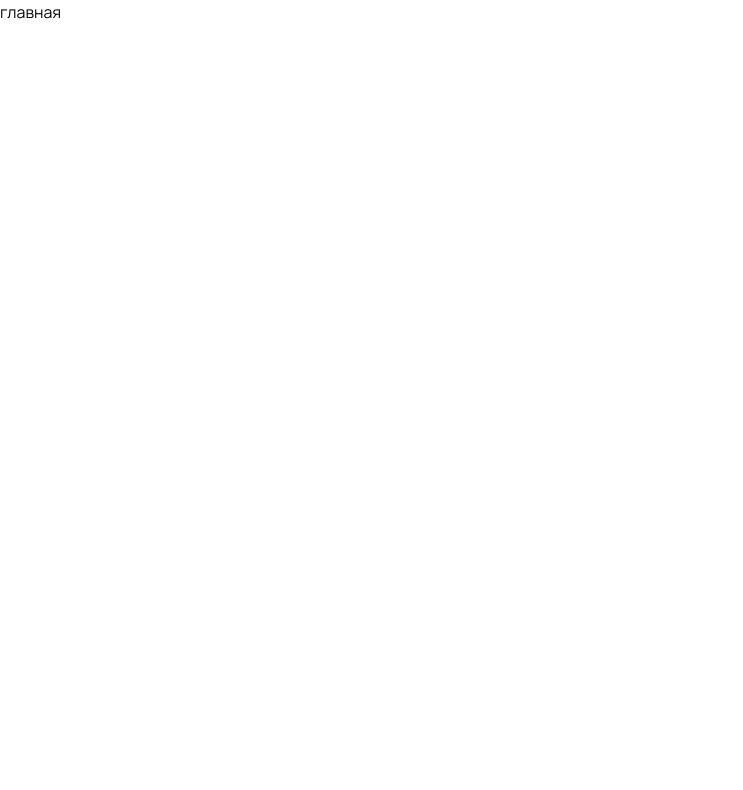
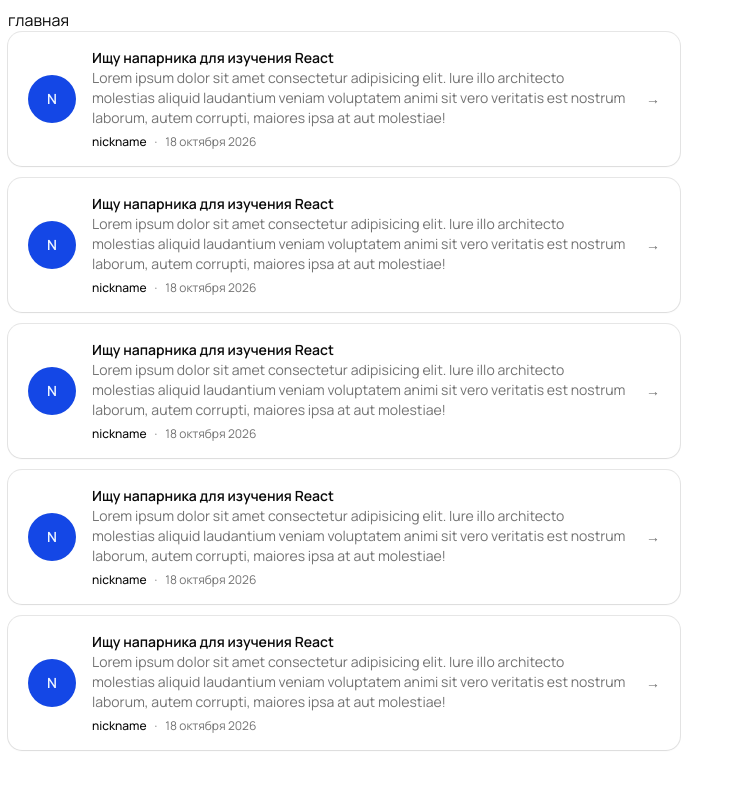
Before and after one commit to jacio1/pairUP, a Next.js app in the folder client/: page / in a window 1280 px wide. Shown: the top 790 px of the page, without its empty margins (0-743 px from the left). Built offline with nearby package versions, Linux system fonts and the light colour scheme.

Commit message:
fix bottom nav bug and added ad card layout

```diff
--- a/client/src/app/layout.tsx
+++ b/client/src/app/layout.tsx
@@ -47,7 +47,7 @@ export default async function RootLayout({ children }: LayoutProps<"/">) {
           disableTransitionOnChange
         >
           <NextIntlClientProvider>
-            <main>
+            <main className="p-2">
               {children}
             </main>
             <MobileBottom/>
--- a/client/src/app/page.tsx
+++ b/client/src/app/page.tsx
@@ -1,3 +1,4 @@
+import AdCard from "@/components/AdCard";
 
 export default function Home() {
   return (
@@ -5,6 +6,7 @@ export default function Home() {
       <h1>
         главная
       </h1>
+      <AdCard/>
     </div>
   );
 }
--- a/client/src/components/AdCard.tsx
+++ b/client/src/components/AdCard.tsx
@@ -1,13 +1,36 @@
 import { Avatar } from "./ui/avatar";
-import { Card, CardHeader, CardTitle } from "./ui/card";
+import { Card } from "./ui/card";
 
-export default function AdCard(){
-    return(
-        <Card>
-            <CardHeader>
-                <CardTitle>nazvanie</CardTitle>
-                <Avatar/>
-            </CardHeader>
+export default function AdCard() {
+  return (
+    <div className="flex max-w-2xl flex-col gap-3">
+      {[1, 2, 3, 4, 5].map((i) => (
+        <Card
+          key={i}
+          className="flex-row items-center gap-4 px-5 py-4 transition-colors hover:bg-muted/50"
+        >
+          <Avatar className="flex size-12 shrink-0 items-center justify-center bg-primary font-semibold text-primary-foreground">
+            N
+          </Avatar>
+          <div className="min-w-0 flex-1">
+            <h3 className="truncate font-semibold ">
+              Ищу напарника для изучения React
+            </h3>
+            <p className="line-clamp-3 text-sm text-muted-foreground">
+              Lorem ipsum dolor sit amet consectetur adipisicing elit. Iure illo
+              architecto molestias aliquid laudantium veniam voluptatem animi
+              sit vero veritatis est nostrum laborum, autem corrupti, maiores
+              ipsa at aut molestiae!
+            </p>
+            <div className="mt-1.5 flex items-center gap-2 text-xs text-muted-foreground">
+              <span className="font-medium text-foreground">nickname</span>
+              <span>·</span>
+              <span>18 октября 2026</span>
+            </div>
+          </div>
+          <span className="text-muted-foreground">→</span>
         </Card>
-    )
+      ))}
+    </div>
+  );
 }
--- a/client/src/components/MobileBottom.tsx
+++ b/client/src/components/MobileBottom.tsx
@@ -44,7 +44,7 @@ export default function MobileBottom() {
   const t = useTranslations("Navigation");
   const pathname = usePathname();
   return (
-    <nav className="md:hidden fixed bottom-0 left-0 right-0 z-50 w-full border-t border-muted-foreground/35">
+    <nav className="md:hidden bg-background fixed bottom-0 left-0 right-0 z-50 w-full border-t border-muted-foreground/35">
       <ul className="grid grid-cols-5">
         {navItems.map((item) => {
           const Icon = item.icon;
```
